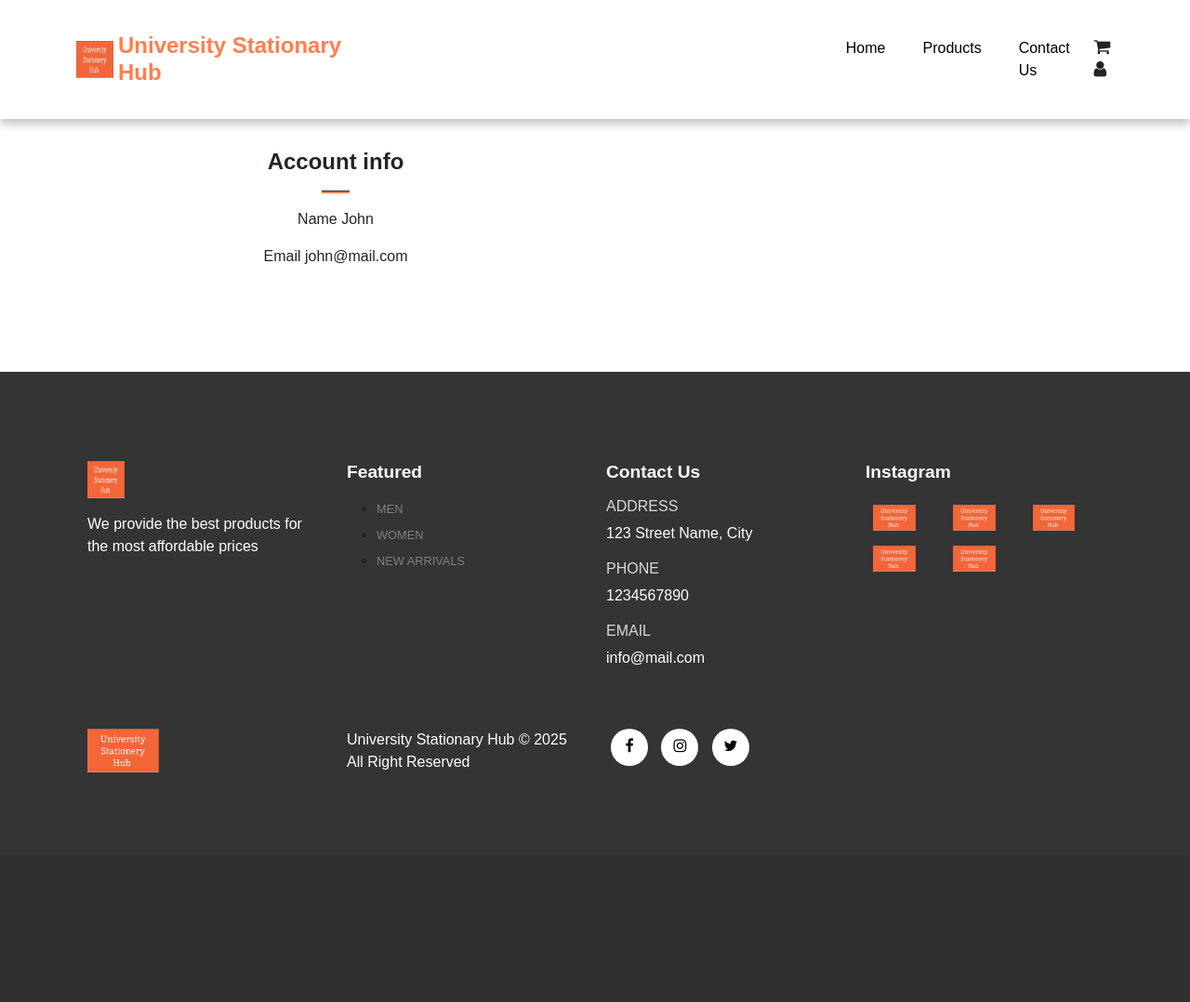
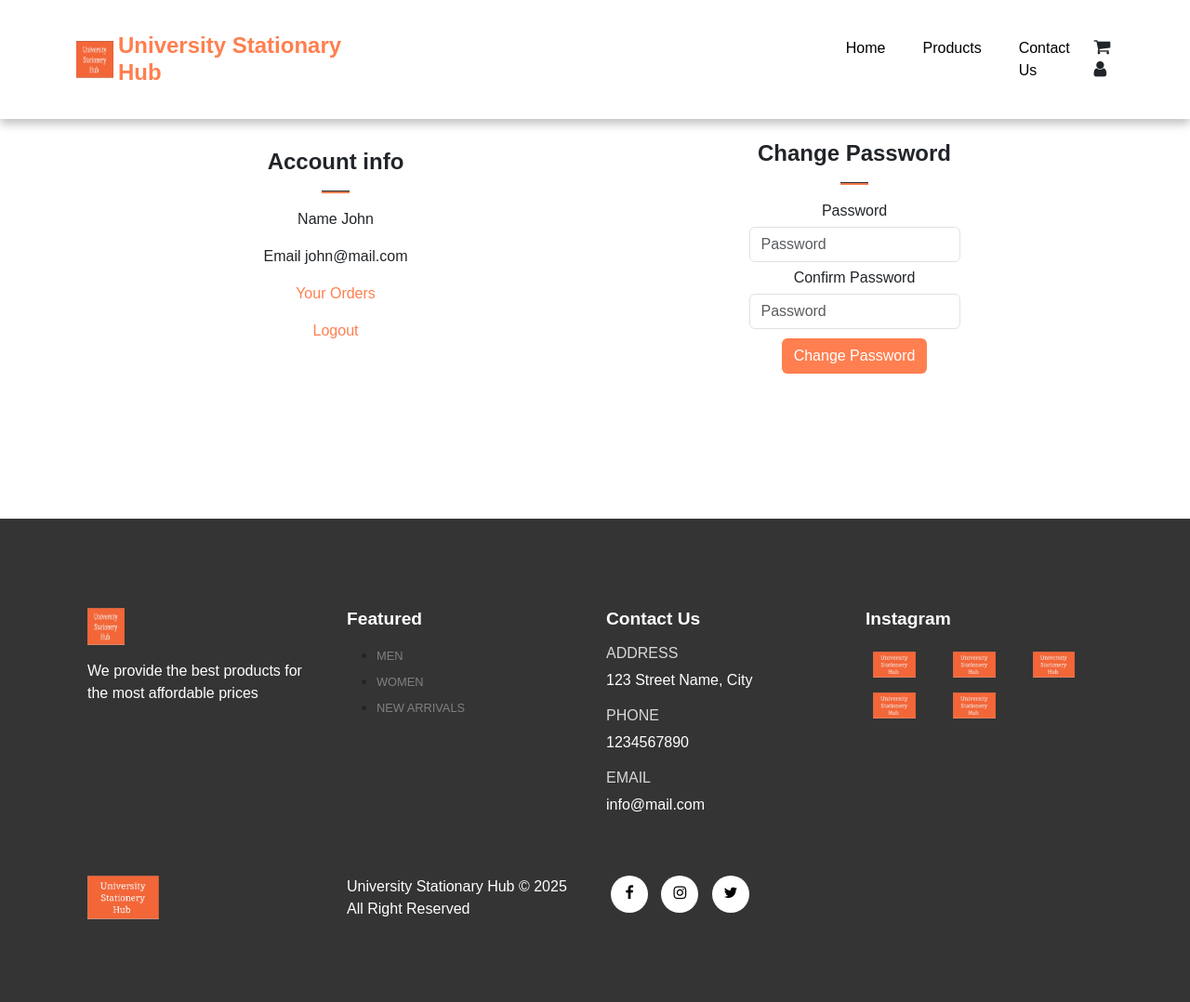
Before and after one commit to Kramton/University-Stationery-Hub, a PHP site: page /account.html in a window 1280 px wide. Shown: the whole page at 93% size. Before the commit the page ends 831 px from the top, so only its background shows below. Run offline with PHP 8.4, Linux system fonts and the light colour scheme.

Commit message:
47 - account design

```diff
--- a/account.html
+++ b/account.html
@@ -65,7 +65,27 @@
                 <div class="account-info">
                     <p>Name <span>John</span></p>
                     <p>Email <span>john@mail.com</span></p>
+                    <p><a href="" id="orders-btn">Your Orders</a></p>
+                    <p><a href="" id="logout-btn">Logout</a></p>
                 </div>
+            </div>
+
+            <div class="col-lg-6 col-md-12 col-sm-12">
+                <form id="account-form" action="">
+                    <h3>Change Password</h3>
+                    <hr class="mx-auto">
+                    <div class="form-group">
+                        <label for="">Password</label>
+                        <input type="password" class="form-control" id="account-password" name="password" placeholder="Password" required>
+                    </div>
+                    <div class="form-group">
+                        <label for="">Confirm Password</label>
+                        <input type="password" class="form-control" id="account-password-confirm" name="confirm-password" placeholder="Password" required>
+                    </div>
+                    <div class="form-group">
+                        <input type="submit" value="Change Password" class="btn" id="change-pass-btn">
+                    </div>
+                </form>
             </div>
         </div>
      </section>
--- a/assets/css/style.css
+++ b/assets/css/style.css
@@ -477,3 +477,25 @@ th:last-child {
 #register-form #login-url {
     color: coral;
 }
+
+/* Account */
+#account-form {
+    width: 50%;
+    margin: 35px auto;
+    text-align: center;
+    padding: 20px;
+}
+
+#account-form input {
+    margin: 5px auto;
+}
+
+#account-form #change-pass-btn {
+    color: white;
+    background-color: coral;
+}
+
+.account-info #orders-btn, #logout-btn {
+    color: coral;
+    text-decoration: none;
+}
```
